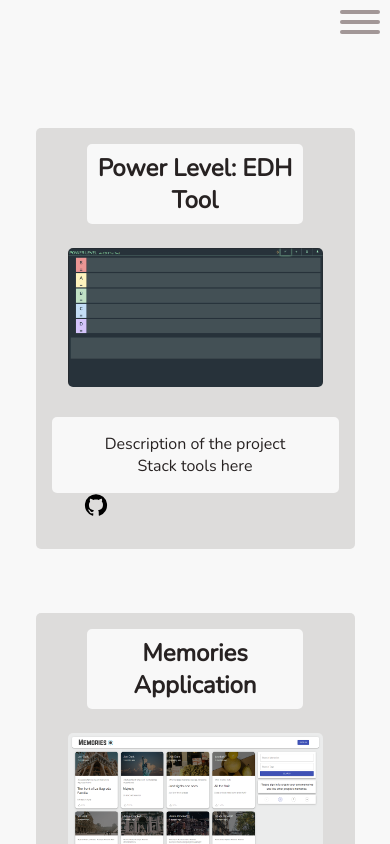
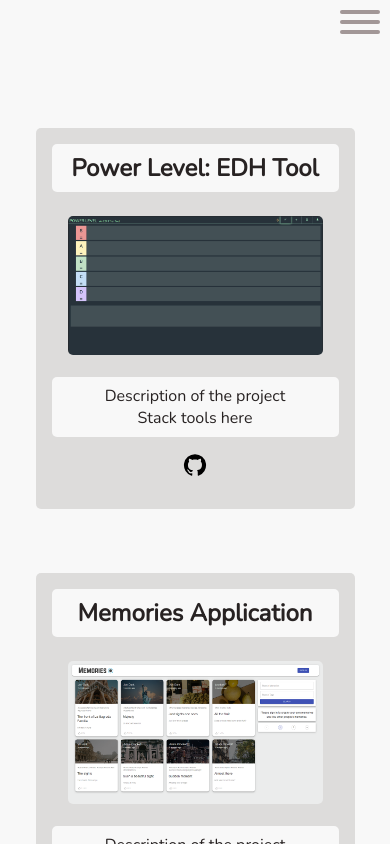
Before and after one commit to Adam-Crockett/portfolio, a Next.js app: page /projects in a window 390 px wide. Shown: the top 844 px of the page. Built offline with nearby package versions, Linux system fonts and the light colour scheme.

Commit message:
card responsive size in tablet sizing

```diff
--- a/app/projects/page.module.scss
+++ b/app/projects/page.module.scss
@@ -8,7 +8,7 @@
   height: 100%;
   width: 90vw;
   padding: 10rem 1rem 10rem 3rem;
-  column-gap: 5rem;
+  column-gap: 2vw;
 
   h2 {
     color: var(--text-color);
@@ -67,7 +67,7 @@
     width: 100%;
     height: 100%;
     border-radius: 5px;
-    margin-bottom: 0.5rem;
+    // margin-bottom: 0.5rem;
     padding: 1rem;
     display: block;
     justify-content: center;
@@ -84,7 +84,7 @@
   }
   .textContent {
     background-color: var(--background-color);
-    padding: 1rem;
+    padding: 1rem 1rem 0.5rem 1rem;
     border-radius: 5px;
     grid-area: description;
     color: var(--text-color);
@@ -102,6 +102,7 @@
     justify-content: space-evenly;
     align-items: center;
     margin-bottom: 0.5rem;
+    margin-top: 0.5rem;
     padding-left: 1rem;
     padding-right: 1rem;
   }
@@ -112,7 +113,7 @@
     '. title'
     'description image'
     'description image'
-    'links links';
+    'description links';
 
   .cardLinks {
     justify-self: flex-end;
@@ -123,7 +124,7 @@
     'title .'
     'image description'
     'image description'
-    'links links';
+    'links description';
   .cardLinks {
     justify-self: flex-start;
   }
@@ -137,6 +138,20 @@
   box-shadow: -12px 0px 3px -11px var(--glow-color);
   grid-area: sectionTwo;
   margin-top: -15rem;
+}
+
+@media (max-width: 1050px) {
+  .mainContent {
+    display: flex;
+    flex-direction: column;
+    flex-wrap: wrap;
+    padding-right: 2rem;
+    padding-left: 4rem;
+  }
+
+  .sectionTwo {
+    margin-top: 3rem;
+  }
 }
 
 @media (max-width: 768px), (max-height: 480px) {
@@ -158,6 +173,17 @@
       'image image'
       'description description'
       'links links';
+
+    .cardTitle {
+      width: 100%;
+    }
+
+    .textContent {
+      padding: 0.5rem 1rem;
+    }
+    .cardLinks {
+      justify-self: center;
+    }
   }
   .cardLineOnLeft {
     display: none;
```
Also changed, not shown: app/skills/page.module.scss (+22 -0 lines).
